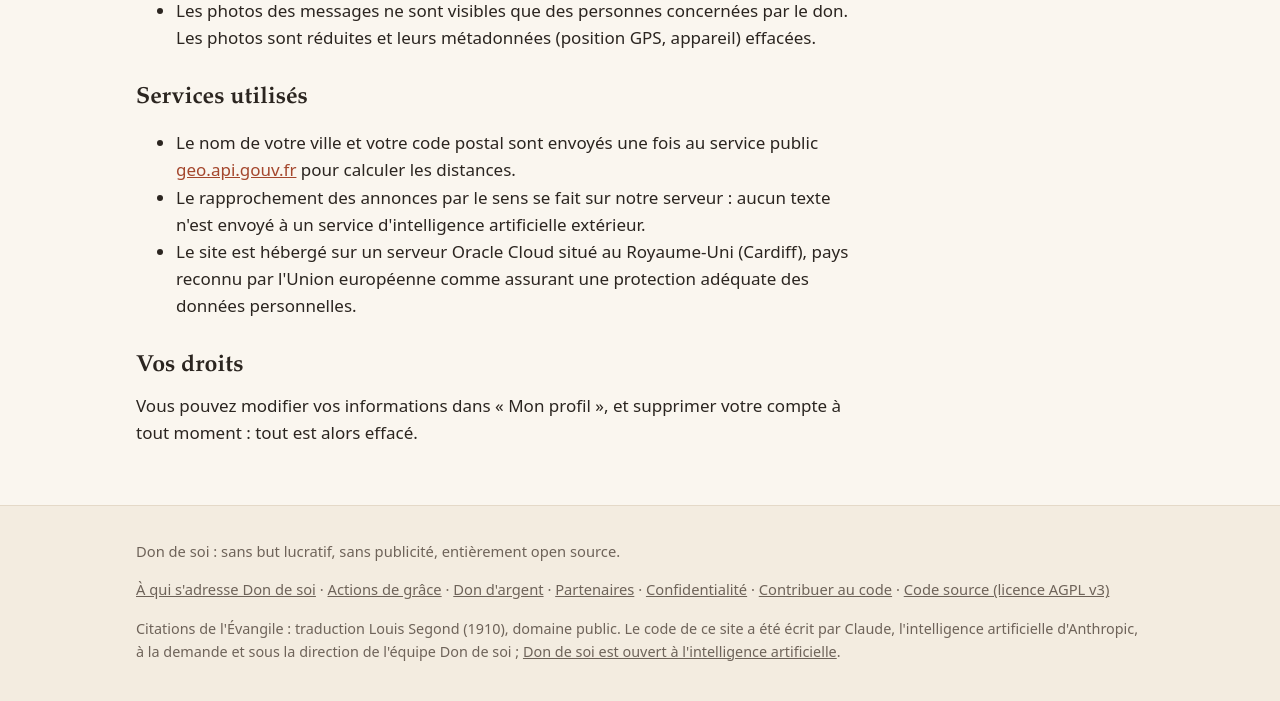
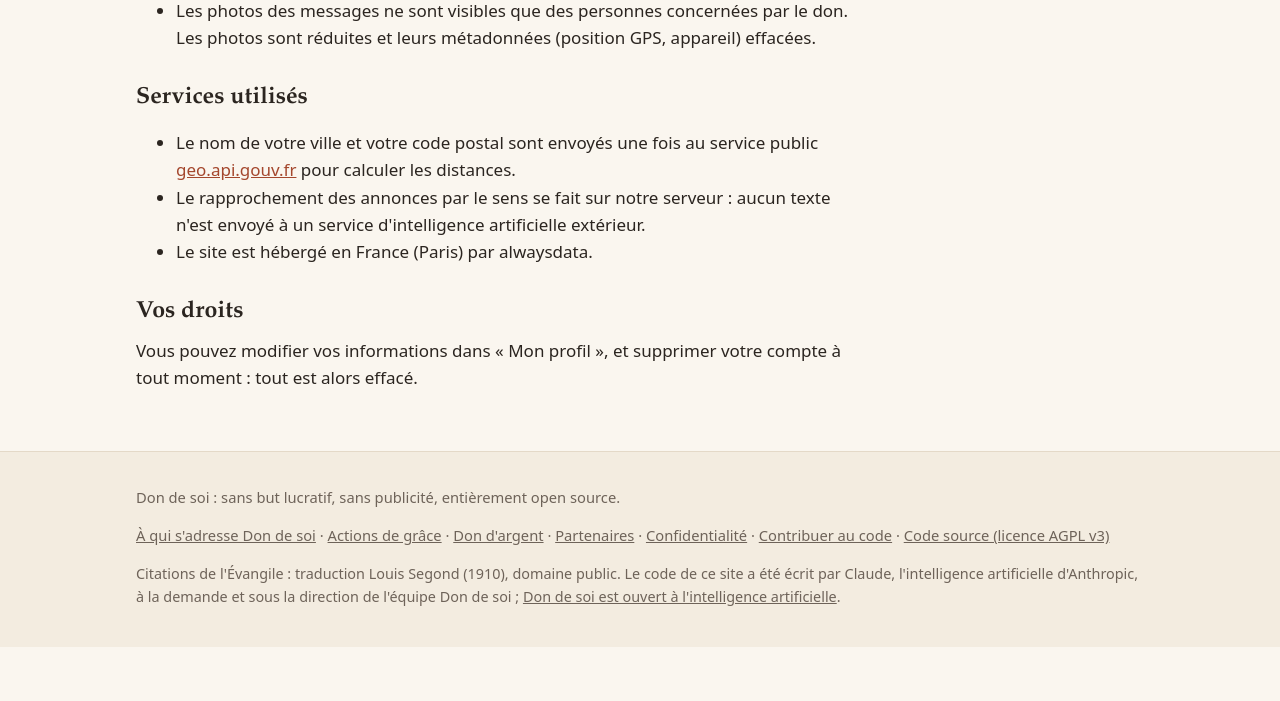
Before and after one commit to anemostec/dondesoi, a Flask app: page /confidentialite in a window 1280 px wide. Shown: the part 591-1292 px from the top of the page. After the commit the page ends 1238 px from the top, so only its background shows below. Run offline with Flask 3, Linux system fonts and the light colour scheme.

Commit message:
docs: hébergement de test sur alwaysdata (Paris)
Page Confidentialité et README : le site de test est hébergé en France par alwaysdata (offre gratuite, sans le modèle de sens).

Co-Authored-By: Claude Opus 5.5 <noreply@anthropic.com>

```diff
--- a/dondesoi/templates/pages/confidentialite.html
+++ b/dondesoi/templates/pages/confidentialite.html
@@ -29,8 +29,7 @@
     <a href="https://geo.api.gouv.fr">geo.api.gouv.fr</a> pour calculer les distances.</li>
   <li>Le rapprochement des annonces par le sens se fait sur notre serveur : aucun texte n'est
     envoyé à un service d'intelligence artificielle extérieur.</li>
-  <li>Le site est hébergé sur un serveur Oracle Cloud situé au Royaume-Uni (Cardiff), pays reconnu
-    par l'Union européenne comme assurant une protection adéquate des données personnelles.</li>
+  <li>Le site est hébergé en France (Paris) par alwaysdata.</li>
 </ul>
 
 <h2>Vos droits</h2>
```
Also changed, not shown: README.md.
